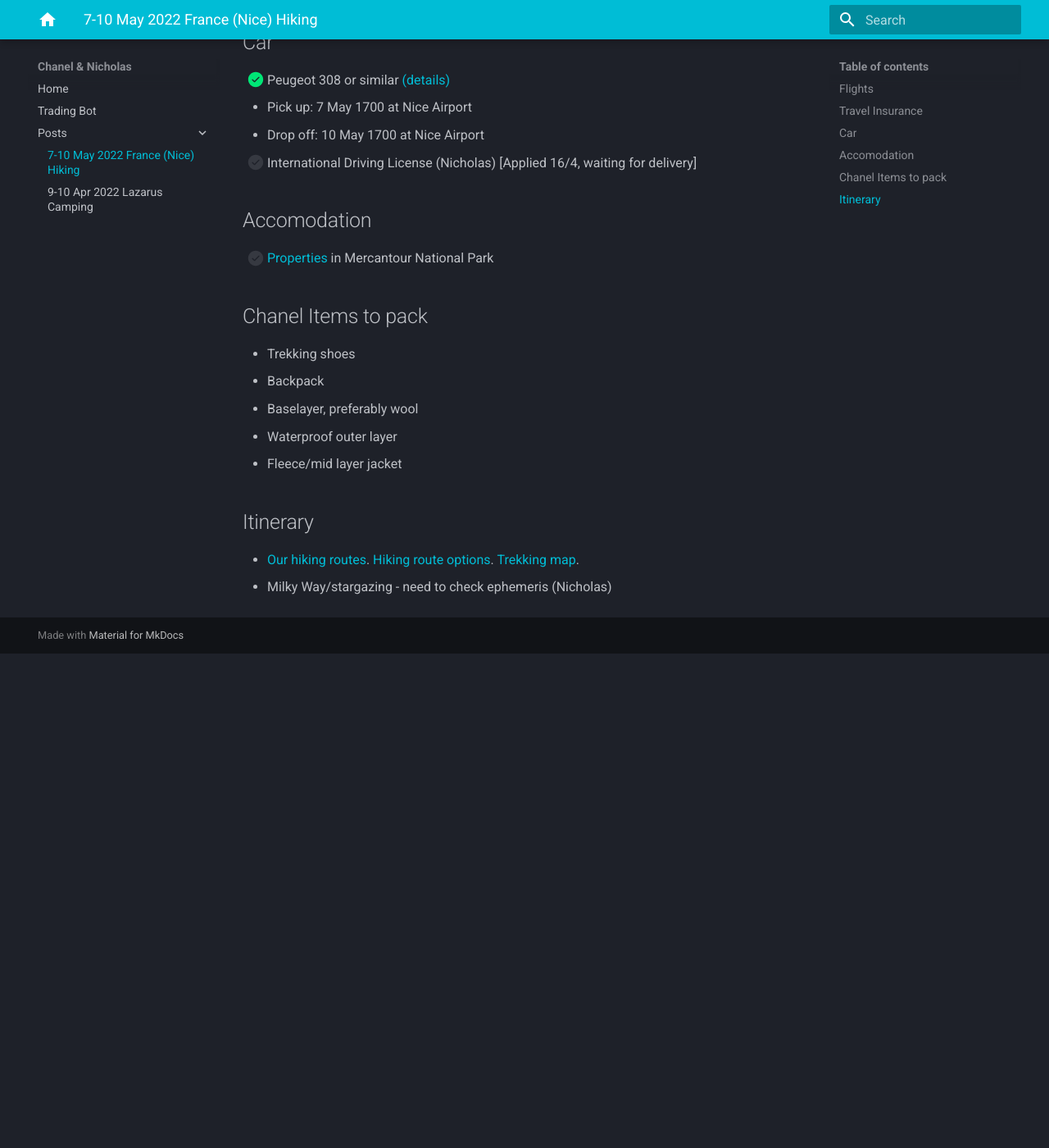
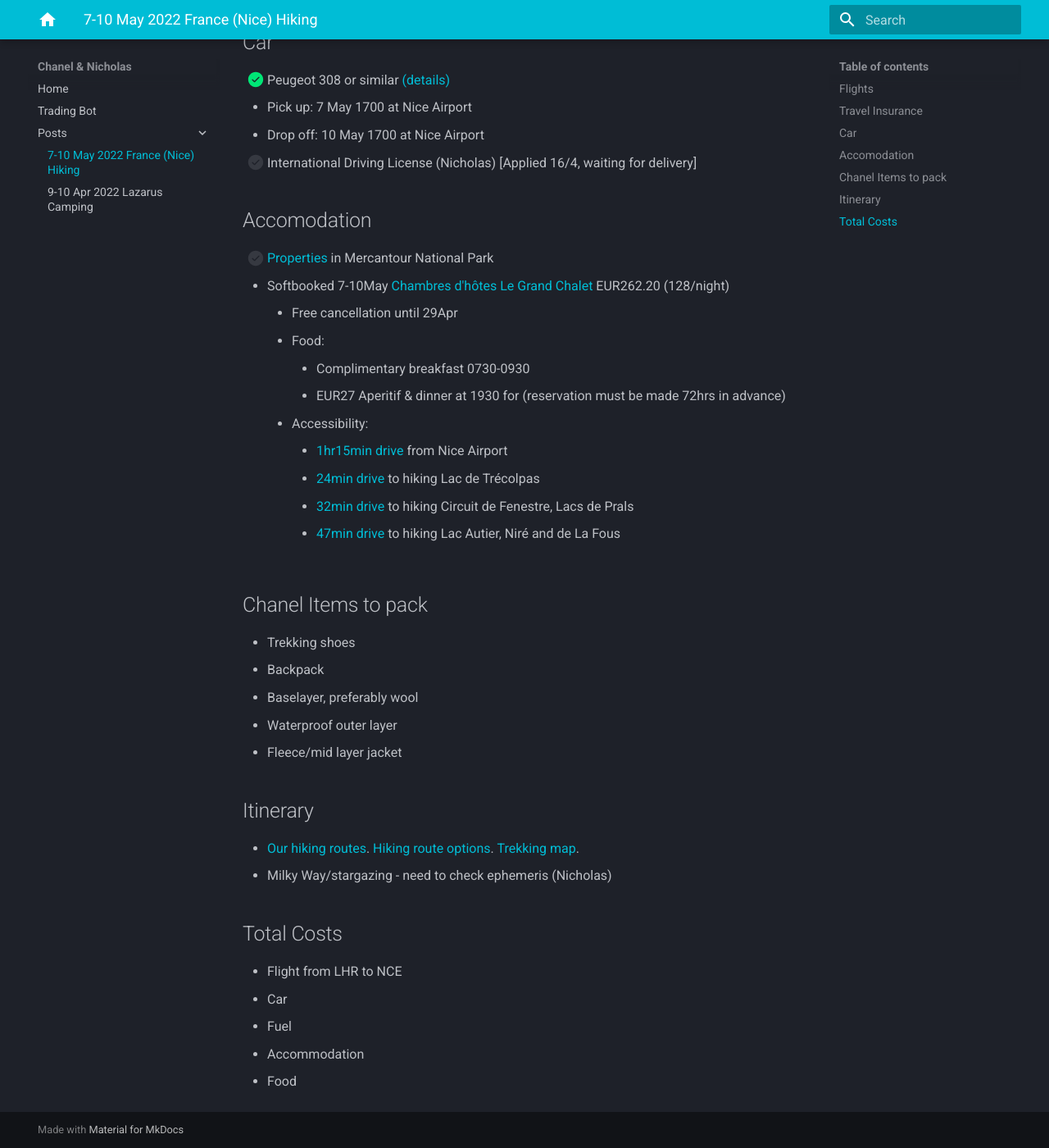
Before and after one commit to extrange/chanel, an MkDocs documentation site: the page built from docs/posts/2022-05-france-nice-hiking.md, in a window 1280 px wide and 1400 px high, scrolled down 1076 px. Shown: the whole window at 82% size. Built offline with MkDocs 1.6.1 and Material for MkDocs 9.7.7, drawn with Linux system fonts in a browser that asks for light colours; before the commit the page ends 1873 px from its top, so only the background shows below that.

Commit message:
Added accommodation info

```diff
--- a/docs/posts/2022-05-france-nice-hiking.md
+++ b/docs/posts/2022-05-france-nice-hiking.md
@@ -17,11 +17,11 @@
 ## Travel Insurance
 
 - [ ] Nicholas
-- [ ] Chanel
+- [x] Chanel
 
 ## Car
 
-- [x] Peugeot 308 or similar [(details)](https://www.klook.com/en-SG/voucher/KLK3789734420?lang=en_SG&token=0b0d2960-c0b8-44ea-6e89-901de5693a45&c=system_email&pid=email)
+- [x] Peugeot 308 or similar [(details)][car]
   - Pick up: 7 May 1700 at Nice Airport
   - Drop off: 10 May 1700 at Nice Airport
 - [ ] International Driving License (Nicholas) [Applied 16/4, waiting for delivery]
@@ -29,6 +29,16 @@
 ## Accomodation
 
 - [ ] [Properties][properties] in Mercantour National Park
+- Softbooked 7-10May [Chambres d'hôtes Le Grand Chalet][hotel] EUR262.20 (128/night)
+    - Free cancellation until 29Apr
+    - Food:
+        - Complimentary breakfast 0730-0930
+        - EUR27 Aperitif & dinner at 1930 for  (reservation must be made 72hrs in advance)
+    - Accessibility:
+        - [1hr15min drive][nice-to-hotel] from Nice Airport
+        - [24min drive][hotel-to-hike1] to hiking Lac de Trécolpas
+        - [32min drive][hotel-to-hike2] to hiking Circuit de Fenestre, Lacs de Prals
+        - [47min drive][hotel-to-hike3] to hiking Lac Autier, Niré and de La Fous
 
 ## Chanel Items to pack
 
@@ -43,7 +53,20 @@
 - [Our hiking routes][our-hiking-routes]. [Hiking route options][hiking-routes]. [Trekking map][trekking-map].
 - Milky Way/stargazing - need to check ephemeris (Nicholas)
 
+## Total Costs
+- Flight from LHR to NCE
+- Car
+- Fuel
+- Accommodation
+- Food
+
+[car]: https://www.klook.com/en-SG/voucher/KLK3789734420?lang=en_SG&token=0b0d2960-c0b8-44ea-6e89-901de5693a45&c=system_email&pid=email
+[hotel]: https://secure.booking.com/myreservations.en-gb.html?aid=304142;label=gen173nr-1FCAEoggI46AdIM1gEaMkBiAEBmAEJuAEXyAEM2AEB6AEB-AEMiAIBqAIDuAKm5O2SBsACAdICJDJlY2Q4ZDYwLTUxMmYtNDQ3ZC1iMGVlLWMwNWI5NzdiZDNjYdgCBuACAQ;sid=7cac10f4d05cbbae03cc85e6295fde9c;auth_key=T16tVU7bJrMJJxai&;label=from_conf_1
+[properties]: https://www.booking.com/searchresults.en-gb.html?aid=304142&label=gen173nr-1BCAEoggI46AdIM1gEaMkBiAEBmAEJuAEXyAEM2AEB6AEBiAIBqAIDuAKm5O2SBsACAdICJDJlY2Q4ZDYwLTUxMmYtNDQ3ZC1iMGVlLWMwNWI5NzdiZDNjYdgCBeACAQ&lang=en-gb&sid=5ad5ea96dc2d619c8272bbd7f2bc4453&sb=1&src=hotel&src_elem=sb&error_url=https%3A%2F%2Fwww.booking.com%2Fhotel%2Ffr%2Fle-grand-chalet-valdeblore.en-gb.html%3Faid%3D304142%3Blabel%3Dgen173nr-1BCAEoggI46AdIM1gEaMkBiAEBmAEJuAEXyAEM2AEB6AEBiAIBqAIDuAKm5O2SBsACAdICJDJlY2Q4ZDYwLTUxMmYtNDQ3ZC1iMGVlLWMwNWI5NzdiZDNjYdgCBeACAQ%3Bsid%3D5ad5ea96dc2d619c8272bbd7f2bc4453%3Ball_sr_blocks%3D237813001_178046859_2_1_0%3Bcheckin%3D2022-05-07%3Bcheckout%3D2022-05-09%3Bdest_id%3D3313%3Bdest_type%3Dregion%3Bgroup_adults%3D2%3Bgroup_children%3D0%3Bhapos%3D1%3Bhighlighted_blocks%3D237813001_178046859_2_1_0%3Bhpos%3D1%3Bmatching_block_id%3D237813001_178046859_2_1_0%3Bno_rooms%3D1%3Breq_adults%3D2%3Breq_children%3D0%3Broom1%3DA%252CA%3Bsb_price_type%3Dtotal%3Bsr_order%3Dpopularity%3Bsr_pri_blocks%3D237813001_178046859_2_1_0__17720%3Bsrepoch%3D1650160200%3Bsrpvid%3Ded8f0ce3ba7c0157%3Btype%3Dtotal%3Bucfs%3D1%26%3B&highlighted_hotels=2378130&hp_sbox=1&ss=Valdeblore&is_ski_area=0&ssne=Valdeblore&ssne_untouched=Valdeblore&dest_id=3313&dest_type=region&checkin_year=2022&checkin_month=5&checkin_monthday=7&checkout_year=2022&checkout_month=5&checkout_monthday=10&group_adults=2&group_children=0&no_rooms=1&from_sf=1
 [hiking-routes]: https://www.hika.app/explore?latitude=44.15215339999999&longitude=7.001411599999999&locality=France
 [our-hiking-routes]: https://www.google.com/maps/d/viewer?mid=110bE46beRht3PU2x6XfYhVFYqQdaD4gS&ll=44.14368121724446%2C7.187836335386026&z=11
-[properties]: https://www.booking.com/searchresults.en-gb.html?aid=304142&label=gen173nr-1BCAEoggI46AdIM1gEaMkBiAEBmAEJuAEXyAEM2AEB6AEBiAIBqAIDuAKm5O2SBsACAdICJDJlY2Q4ZDYwLTUxMmYtNDQ3ZC1iMGVlLWMwNWI5NzdiZDNjYdgCBeACAQ&lang=en-gb&sid=5ad5ea96dc2d619c8272bbd7f2bc4453&sb=1&src=hotel&src_elem=sb&error_url=https%3A%2F%2Fwww.booking.com%2Fhotel%2Ffr%2Fle-grand-chalet-valdeblore.en-gb.html%3Faid%3D304142%3Blabel%3Dgen173nr-1BCAEoggI46AdIM1gEaMkBiAEBmAEJuAEXyAEM2AEB6AEBiAIBqAIDuAKm5O2SBsACAdICJDJlY2Q4ZDYwLTUxMmYtNDQ3ZC1iMGVlLWMwNWI5NzdiZDNjYdgCBeACAQ%3Bsid%3D5ad5ea96dc2d619c8272bbd7f2bc4453%3Ball_sr_blocks%3D237813001_178046859_2_1_0%3Bcheckin%3D2022-05-07%3Bcheckout%3D2022-05-09%3Bdest_id%3D3313%3Bdest_type%3Dregion%3Bgroup_adults%3D2%3Bgroup_children%3D0%3Bhapos%3D1%3Bhighlighted_blocks%3D237813001_178046859_2_1_0%3Bhpos%3D1%3Bmatching_block_id%3D237813001_178046859_2_1_0%3Bno_rooms%3D1%3Breq_adults%3D2%3Breq_children%3D0%3Broom1%3DA%252CA%3Bsb_price_type%3Dtotal%3Bsr_order%3Dpopularity%3Bsr_pri_blocks%3D237813001_178046859_2_1_0__17720%3Bsrepoch%3D1650160200%3Bsrpvid%3Ded8f0ce3ba7c0157%3Btype%3Dtotal%3Bucfs%3D1%26%3B&highlighted_hotels=2378130&hp_sbox=1&ss=Valdeblore&is_ski_area=0&ssne=Valdeblore&ssne_untouched=Valdeblore&dest_id=3313&dest_type=region&checkin_year=2022&checkin_month=5&checkin_monthday=7&checkout_year=2022&checkout_month=5&checkout_monthday=10&group_adults=2&group_children=0&no_rooms=1&from_sf=1
 [trekking-map]: https://www.openstreetmap.org/relation/1024511#map=10/44.1674/7.0615
+[nice-to-hotel]: https://www.google.com/maps/dir/SIXT+-+Nice+a%C3%A9roport,+Nice,+France/Chambre+d'h%C3%B4tes+Le+Grand+Chalet,+Route+de+la+Colmiane,+06420+Valdeblore,+France/@43.8697843,6.8896862,10z/data=!3m1!4b1!4m14!4m13!1m5!1m1!1s0x12cdd11897ae99f3:0x5078f690abc54f12!2m2!1d7.2127064!2d43.6650582!1m5!1m1!1s0x12cdaeebe29ef0f3:0xa4732f3636468109!2m2!1d7.2060124!2d44.0736181!3e0
+[hotel-to-hike1]:https://www.google.com/maps/dir/Chambre+d'h%C3%B4tes+Le+Grand+Chalet,+Route+de+la+Colmiane,+06420+Valdeblore,+France/44.10817,+7.31037/@44.0924766,7.2230524,13z/data=!3m2!4b1!5s0x12cdd115fb73100d:0x135e375c31f2d70c!4m12!4m11!1m5!1m1!1s0x12cdaeebe29ef0f3:0xa4732f3636468109!2m2!1d7.2060124!2d44.0736181!1m3!2m2!1d7.31037!2d44.10817!3e0
+[hotel-to-hike2]: https://www.google.com/maps/dir/Chambre+d'h%C3%B4tes+Le+Grand+Chalet,+Route+de+la+Colmiane,+06420+Valdeblore,+France/44.09545,+7.35564/@44.0833171,7.2467236,13z/data=!3m1!4b1!4m12!4m11!1m5!1m1!1s0x12cdaeebe29ef0f3:0xa4732f3636468109!2m2!1d7.2060124!2d44.0736181!1m3!2m2!1d7.35564!2d44.09545!3e0
+[hotel-to-hike3]: https://www.google.com/maps/dir/Chambre+d'h%C3%B4tes+Le+Grand+Chalet,+Route+de+la+Colmiane,+06420+Valdeblore,+France/44.07368,+7.39971/@44.0517609,7.2678005,13z/data=!3m1!4b1!4m12!4m11!1m5!1m1!1s0x12cdaeebe29ef0f3:0xa4732f3636468109!2m2!1d7.2060124!2d44.0736181!1m3!2m2!1d7.39971!2d44.07368!3e0
```
